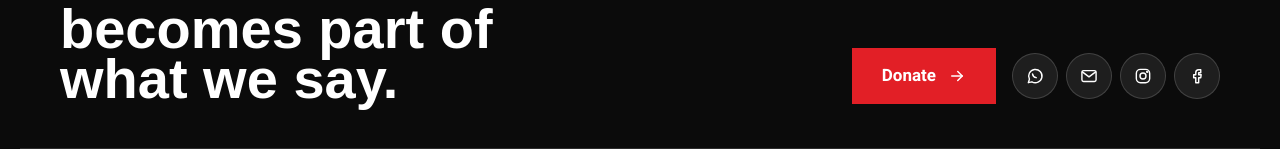
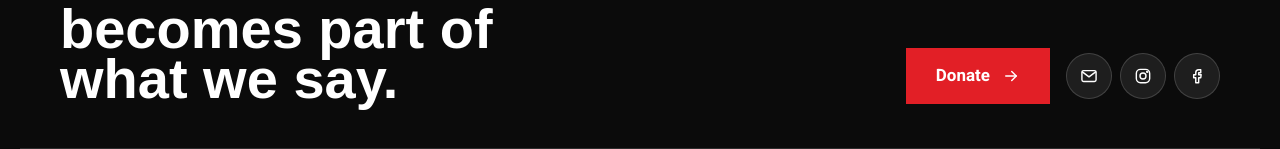
Before and after one commit to McdWebs/lashon_hara, a React (Vite) app in the folder frontend/: page /en in a window 1280 px wide. Shown: the part 2168-2317 px from the top of the page. Built offline with nearby package versions, Linux system fonts and the light colour scheme; no server answers; a web font is replaced by a local one.

Commit message:
Remove the WhatsApp icon from the site footer.
Co-Authored-By: Claude Sonnet 5.5 <noreply@anthropic.com>

```diff
--- a/frontend/src/site/SiteLayout.tsx
+++ b/frontend/src/site/SiteLayout.tsx
@@ -7,7 +7,7 @@ import { SkipLink } from "../components/SkipLink";
 import { langFromPath, stripLocale, withLocale } from "../i18n/locale";
 import { LocaleContext, buildLocale } from "../i18n/useLocale";
 import { useCart } from "../lib/cart";
-import { SITE, waLink } from "../lib/site";
+import { SITE } from "../lib/site";
 import { CookieBanner } from "./CookieBanner";
 import { Icon } from "./ui";
 import "./site.css";
@@ -121,7 +121,6 @@ function Footer() {
         <div className="foot-b">
           <Link className="btn btn-red" to="/join#donate"><span>{t("לתרומה")}</span><Icon.arrow /></Link>
           <div className="foot-icons">
-            <a className="iconbtn dark" href={waLink()} aria-label="WhatsApp"><Icon.wa /></a>
             <Link className="iconbtn dark" to="/join?panel=contact" aria-label={t("צרו קשר")}><Icon.mail /></Link>
             <a className="iconbtn dark" href={SITE.instagram} aria-label="Instagram"><Icon.ig /></a>
             <a className="iconbtn dark" href={SITE.facebook} aria-label="Facebook"><Icon.fb /></a>
```
